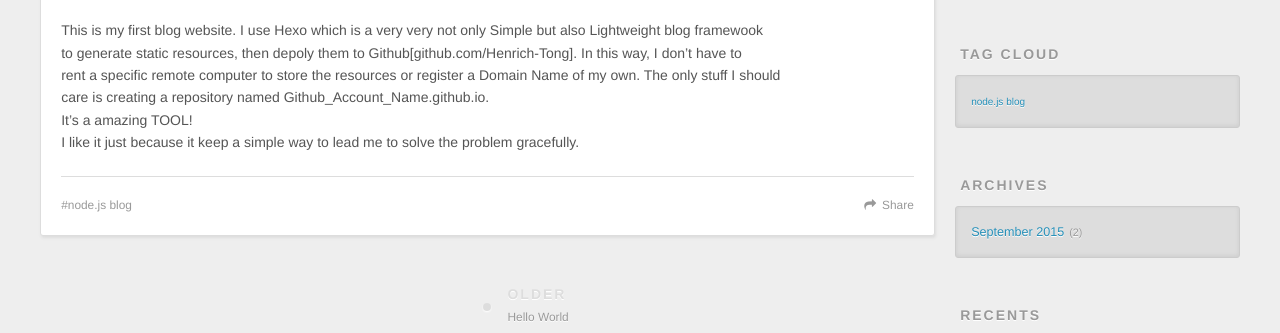
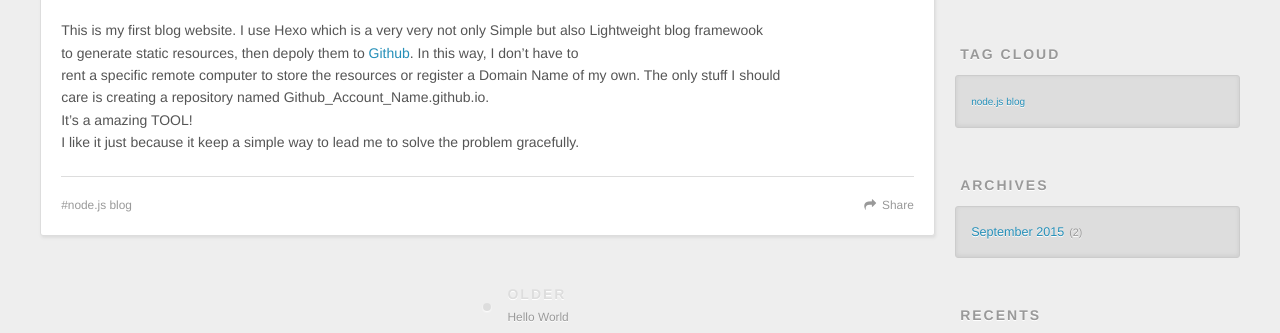
Before and after one commit to Henrich-Tong/Henrich-Tong.github.io, a plain HTML site: page 2015/09/08/Blog-Site-Borned/index.html in a window 1280 px wide. Shown: the part 434-767 px from the top of the page. Drawn offline with nearby package versions, Linux system fonts and the light colour scheme.

Commit message:
Site updated: 2015-09-08 13:34:23

```diff
--- a/2015/09/08/Blog-Site-Borned/index.html
+++ b/2015/09/08/Blog-Site-Borned/index.html
@@ -5,16 +5,16 @@
 
   <title>Blog Site Borned | Hexo</title>
   <meta name="viewport" content="width=device-width, initial-scale=1, maximum-scale=1">
-  <meta name="description" content="This is my first blog website. I use Hexo which is a very very not only Simple but also Lightweight blog framewookto generate static resources, then depoly them to Github[github.com/Henrich-Tong]. In">
+  <meta name="description" content="This is my first blog website. I use Hexo which is a very very not only Simple but also Lightweight blog framewookto generate static resources, then depoly them to Github. In this way, I don’t have to">
 <meta property="og:type" content="article">
 <meta property="og:title" content="Blog Site Borned">
 <meta property="og:url" content="http://yoursite.com/2015/09/08/Blog-Site-Borned/index.html">
 <meta property="og:site_name" content="Hexo">
-<meta property="og:description" content="This is my first blog website. I use Hexo which is a very very not only Simple but also Lightweight blog framewookto generate static resources, then depoly them to Github[github.com/Henrich-Tong]. In">
-<meta property="og:updated_time" content="2015-09-08T05:26:36.249Z">
+<meta property="og:description" content="This is my first blog website. I use Hexo which is a very very not only Simple but also Lightweight blog framewookto generate static resources, then depoly them to Github. In this way, I don’t have to">
+<meta property="og:updated_time" content="2015-09-08T05:34:11.969Z">
 <meta name="twitter:card" content="summary">
 <meta name="twitter:title" content="Blog Site Borned">
-<meta name="twitter:description" content="This is my first blog website. I use Hexo which is a very very not only Simple but also Lightweight blog framewookto generate static resources, then depoly them to Github[github.com/Henrich-Tong]. In">
+<meta name="twitter:description" content="This is my first blog website. I use Hexo which is a very very not only Simple but also Lightweight blog framewookto generate static resources, then depoly them to Github. In this way, I don’t have to">
 
     <link rel="alternative" href="/atom.xml" title="Hexo" type="application/atom+xml">
 
@@ -82,7 +82,7 @@
 
     <div class="article-entry" itemprop="articleBody">
 
-        <p>This is my first blog website. I use Hexo which is a very very not only Simple but also Lightweight blog framewook<br>to generate static resources, then depoly them to Github[github.com/Henrich-Tong]. In this way, I don’t have to<br>rent a specific remote computer to store the resources or register a Domain Name of my own. The only stuff I should<br>care is creating a repository named Github_Account_Name.github.io.<br>It’s a amazing TOOL!<br>I like it just because it keep a simple way to lead me to solve the problem gracefully.</p>
+        <p>This is my first blog website. I use Hexo which is a very very not only Simple but also Lightweight blog framewook<br>to generate static resources, then depoly them to <a href="github.com/Henrich-Tong">Github</a>. In this way, I don’t have to<br>rent a specific remote computer to store the resources or register a Domain Name of my own. The only stuff I should<br>care is creating a repository named Github_Account_Name.github.io.<br>It’s a amazing TOOL!<br>I like it just because it keep a simple way to lead me to solve the problem gracefully.</p>
 
 
     </div>
```
Also changed, not shown: index.html (+1 -1 lines).
